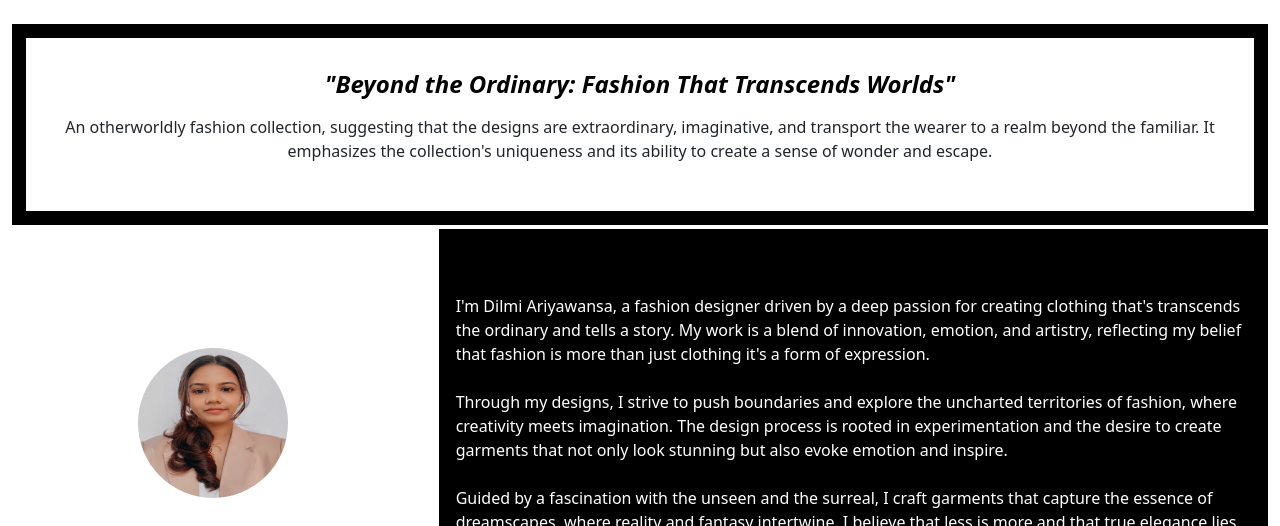
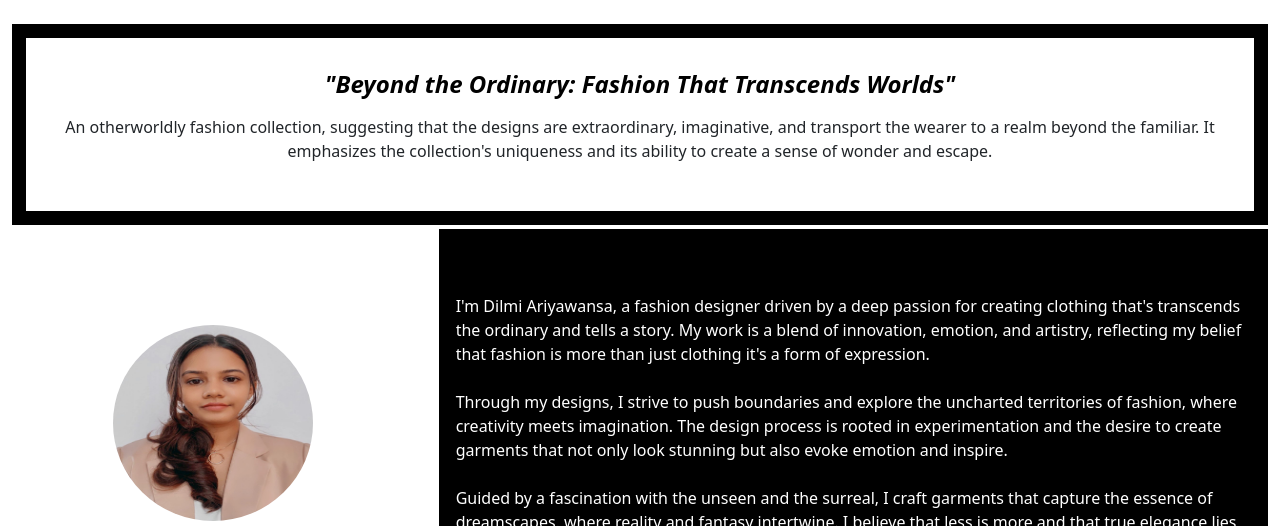
Before and after one commit to tester12erer/my-website-mystical-allure, a plain HTML site: page index.html in a window 1280 px wide. Shown: the part 471-997 px from the top of the page. Drawn offline with nearby package versions, Linux system fonts and the light colour scheme; a script that the page names is missing.

Commit message:
Add files via upload

```diff
--- a/index.html
+++ b/index.html
@@ -199,7 +199,7 @@
                     "./assests/10.jpg"
                     class="rounded-circle mt-4"
                     alt="Circular Image"
-                    width="150" height="150">
+                    width="200" height="196">
                     <div class="card-bodym">
                         <p>DILMI ARIYAWANSA</p>
                     </div>
```
